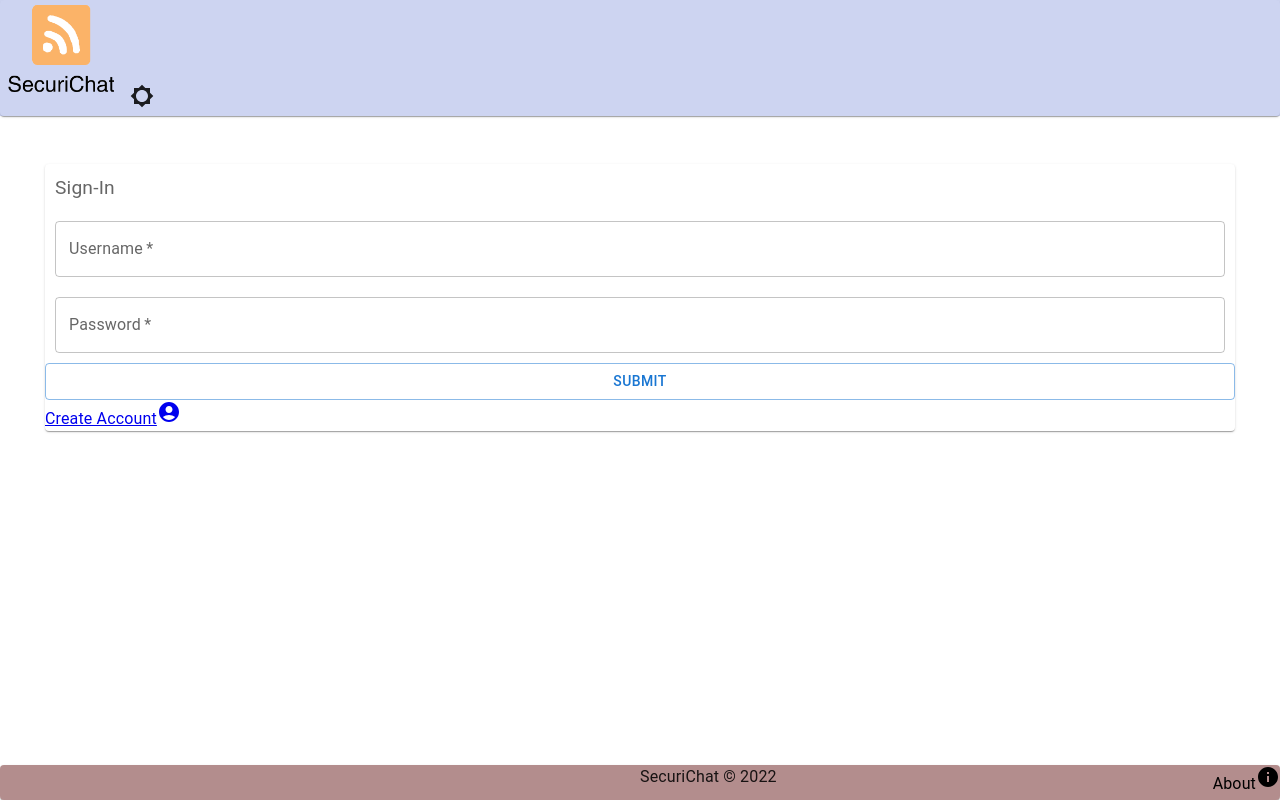
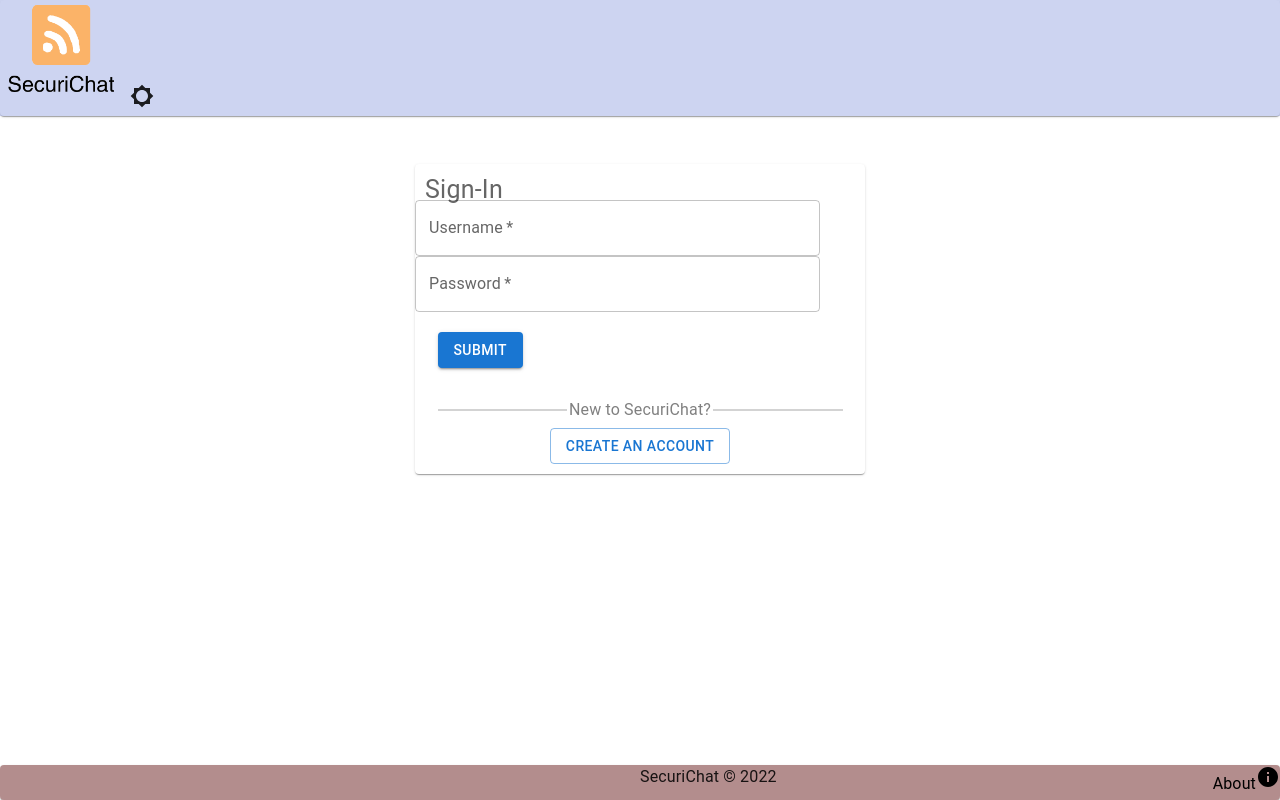
Before and after one commit to Secure-Chat/SecuriChat-Web-App, a React (Create React App) app: page / in a window 1280 px wide. Built offline with nearby package versions, Linux system fonts and the light colour scheme; no server answers.

Commit message:
styled positioning for the login page

```diff
--- a/src/App.css
+++ /dev/null
@@ -1,114 +0,0 @@
-/*
-===============
-Variables
-===============
-*/
-
-/* :root {
-
-} */
-
-html {
-	position: relative;
-	min-height: 100%;
-	width: auto;
-	height: auto;
-}
-
-body {
-	margin-bottom: 60px; /* Margin bottom by footer height */
-	width: auto;
-}
-
-.footer {
-	position: absolute;
-	bottom: 0;
-	width: 100%;
-	height: 35px; /* Set the fixed height of the footer here */
-	line-height: 35px; /* Vertically center the text there */
-}
-
-.nav-link{
-	display: flex;
-	margin-left: 30px;
-	margin-top: 300px;
-	color:white !important;
-	text-decoration: none;
-}
-
-.nav-bg{
-	background-color: rgba(155, 169, 227, 0.5) !important;
-
-}
-
-.app-display {
-	padding: 0 45px;
-	margin: 48px 0 0 0;
-}
-
-.nav-link--textcolor{
-	color:white !important;
-	text-decoration: none;
-}
-
-.nav-bg--color{
-	background-color: rgba(104, 29, 29, 0.5) !important;
-}
-
-.nav-link {
-	color:rgba(104, 29, 29, 0.5);
-}
-
-#logo {
-	width: 10%
-}
-
-li{
-	list-style-type: none;
-}
-
-.teamContainer {
-	display: flex;
-	flex-direction: row;
-	justify-content: space-around;
-}
-.teamContainer p {
-	font-weight: bold;
-	/* color: hsl(209, 61%, 16%); */
-}
-/* .teamContainer a {
-	color: hsl(209, 34%, 30%);
-} */
-
-.teamCard {
-	border: solid #343a40 2px;
-	border-radius: 30px;
-	border-bottom-right-radius: 100px;
-	border-bottom-left-radius: 100px;
-	padding: 10px 0 0 0;
-	margin: 1em;
-	display: flex;
-	flex-direction: column;
-	align-items: center;
-	justify-content: center;
-	height: auto;
-	width: auto;
-}
-.teamCard img {
-	height: 200px;
-	width: 200px;
-	border-radius: 100px;
-	margin-bottom: -1px;
-}
-
-@media screen and (max-width: 576px) {
-  .teamContainer {
-    display: flex;
-    flex-direction: column;
-    justify-content: space-around;
-    align-items: center;
-  }
-  .teamCard {
-    width: 200px;
-  }
-}
--- a/src/App.js
+++ b/src/App.js
@@ -1,13 +1,12 @@
 // Imports
 import React, { useState } from 'react';
 import { BrowserRouter as Router, Routes, Route } from 'react-router-dom';
-import { connect } from 'react-redux';
 import { socket, SocketContext } from './context/socket';
 import Brightness4Icon from '@mui/icons-material/Brightness4';
 import Brightness5Icon from '@mui/icons-material/Brightness5';
 import { ThemeProvider, createTheme } from '@mui/material';
 
-import './App.css';
+import './App.scss';
 
 // Components
 import Navbar from './components/navbar/Navbar';
@@ -44,7 +43,7 @@ function App(props) {
               setDarkMode={setDarkMode}
               isLoggedIn={isLoggedIn}
             />
-              <div className="app-display">
+            <div id="app-display">
               <Routes>
                 {isLoggedIn ? (
                   <>
--- /dev/null
+++ b/src/App.scss
@@ -0,0 +1,117 @@
+/*
+===============
+Variables
+===============
+*/
+
+/* :root {
+
+} */
+
+html {
+  position: relative;
+  min-height: 100%;
+  width: auto;
+  height: auto;
+}
+
+body {
+  margin-bottom: 60px; /* Margin bottom by footer height */
+  width: auto;
+}
+
+.footer {
+  position: absolute;
+  bottom: 0;
+  width: 100%;
+  height: 35px; /* Set the fixed height of the footer here */
+  line-height: 35px; /* Vertically center the text there */
+}
+
+.nav-link {
+  display: flex;
+  margin-left: 30px;
+  margin-top: 300px;
+  color: white !important;
+  text-decoration: none;
+}
+
+.nav-bg {
+  background-color: rgba(155, 169, 227, 0.5) !important;
+}
+
+#app-display {
+  padding: 0 45px;
+  margin: 48px 0 0 0;
+  display: block;
+}
+
+.nav-link--textcolor {
+  color: white !important;
+  text-decoration: none;
+}
+
+.nav-bg--color {
+  background-color: rgba(104, 29, 29, 0.5) !important;
+}
+
+.nav-link {
+  color: rgba(104, 29, 29, 0.5);
+}
+
+#logo {
+  width: 10%;
+}
+
+li {
+  list-style-type: none;
+}
+
+.teamContainer {
+  display: flex;
+  flex-direction: row;
+  justify-content: space-around;
+
+  p {
+    font-weight: bold;
+    /* color: hsl(209, 61%, 16%); */
+  }
+
+  /* a {
+  color: hsl(209, 34%, 30%);
+  } */
+}
+
+.teamCard {
+  border: solid #343a40 2px;
+  border-radius: 30px;
+  border-bottom-right-radius: 100px;
+  border-bottom-left-radius: 100px;
+  padding: 10px 0 0 0;
+  margin: 1em;
+  display: flex;
+  flex-direction: column;
+  align-items: center;
+  justify-content: center;
+  height: auto;
+  width: auto;
+
+  img {
+    height: 200px;
+    width: 200px;
+    border-radius: 100px;
+    margin-bottom: -1px;
+  }
+}
+
+@media screen and (max-width: 576px) {
+  .teamContainer {
+    display: flex;
+    flex-direction: column;
+    justify-content: space-around;
+    align-items: center;
+  }
+  .teamCard {
+    width: 200px;
+  }
+}
--- a/src/components/login/Login.js
+++ b/src/components/login/Login.js
@@ -1,5 +1,6 @@
 // Imports
 import React from 'react';
+import { NavLink } from 'react-router-dom';
 import { connect } from 'react-redux';
 import axios from 'axios';
 import base64 from 'base-64';
@@ -9,9 +10,6 @@ import { getUserData } from '../middleware/dataStore';
 import './Login.scss';
 import { Button, FormLabel, Paper, TextField, Typography } from '@mui/material';
 import { makeStyles } from '@mui/styles';
-import { NavLink } from 'react-router-dom';
-import AccountCircleIcon from '@mui/icons-material/AccountCircle';
-import { fontFamily } from '@mui/system';
 
 // Components
 
@@ -84,30 +82,23 @@ export default connect(
   };
 
   return (
-    <Paper>
+    <Paper id="login-div">
       <Typography>
-        <div id="login-div">
-          <form id="login-form" onSubmit={loginHandler}>
+        <div>
+          <form onSubmit={loginHandler}>
             <FormLabel id="label">Sign-In</FormLabel>
-            <TextField required className="login-field" label="Username" name="username" style={{ margin: '10px' }} />
-            <TextField
-              required
-              className="login-field"
-              label="Password"
-              type="password"
-              name="password"
-              style={{ margin: '10px' }}
-            />
-            <Button className={classes.btn} variant="outlined" type="submit">
+            <TextField required className="login-field" label="Username" name="username" />
+            <TextField required className="login-field" label="Password" type="password" name="password" />
+            <Button id="submit" className={classes.btn} variant="contained" type="submit">
               Submit
             </Button>
           </form>
-          <div className="create-account-link">
-            <NavLink to="/signup">
-              Create Account
-              <AccountCircleIcon />
-            </NavLink>
-          </div>
+          <fieldset className="create-account-field">
+            <legend>New to SecuriChat?</legend>
+            <Button variant="outlined" component={NavLink} to="/signup">
+              Create an Account
+            </Button>
+          </fieldset>
         </div>
       </Typography>
     </Paper>
--- a/src/components/login/Login.scss
+++ b/src/components/login/Login.scss
@@ -1,9 +1,35 @@
-#login-form {
-  display: flex;
-  flex-direction: column;
+#login-div {
+  max-width: 450px;
+  margin: auto;
 }
 
 #label {
-  font-size: larger;
+  font-size: 25px;
   margin: 10px;
+  position: relative;
+  top: 8px;
 }
+
+.login-field {
+  width: 90%;
+  margin: 20px 5% 0px 5%;
+}
+
+#submit {
+  margin: 20px 5% 10px 5%;
+}
+
+.create-account-field {
+  border-bottom: 0px;
+  border-right: 0px;
+  border-left: 0px;
+  border-style: solid;
+  border-color: lightgrey;
+  margin: 20px 5% 10px 5%;
+  display: flex;
+  justify-content: center;
+  legend {
+    text-align: center;
+    color: grey;
+  }
+}
--- a/src/components/navbar/Navbar.js
+++ b/src/components/navbar/Navbar.js
@@ -25,8 +25,8 @@ const useStyles = makeStyles({
 const Navbar = (props) => {
   const classes = useStyles();
 
-  if (props.isLoggedIn) {
-    return (
+  // if (props.isLoggedIn) {
+  return props.isLoggedIn ? (
     <Paper>
       <Typography>
         <nav className="navbar nav-bg">
@@ -58,10 +58,7 @@ const Navbar = (props) => {
         </nav>
       </Typography>
     </Paper>
-    );
-  } else {
-    return (
-      <>
+  ) : (
     <Paper>
       <Typography>
         <nav className="navbar nav-bg">
@@ -76,9 +73,7 @@ const Navbar = (props) => {
         </nav>
       </Typography>
     </Paper>
-      </>
   );
-  }
 };
 
 export default Navbar;
```
Lines whose indentation alone changed are shown as unchanged.
